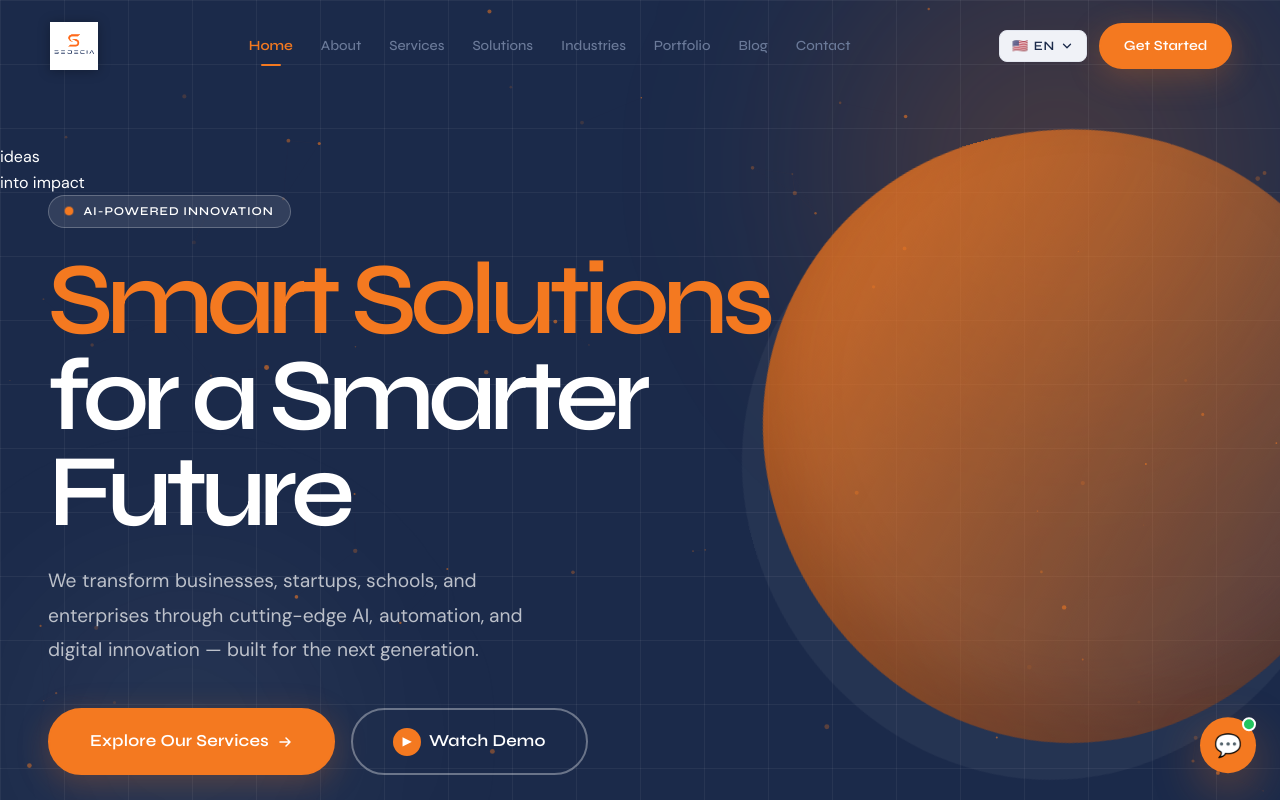
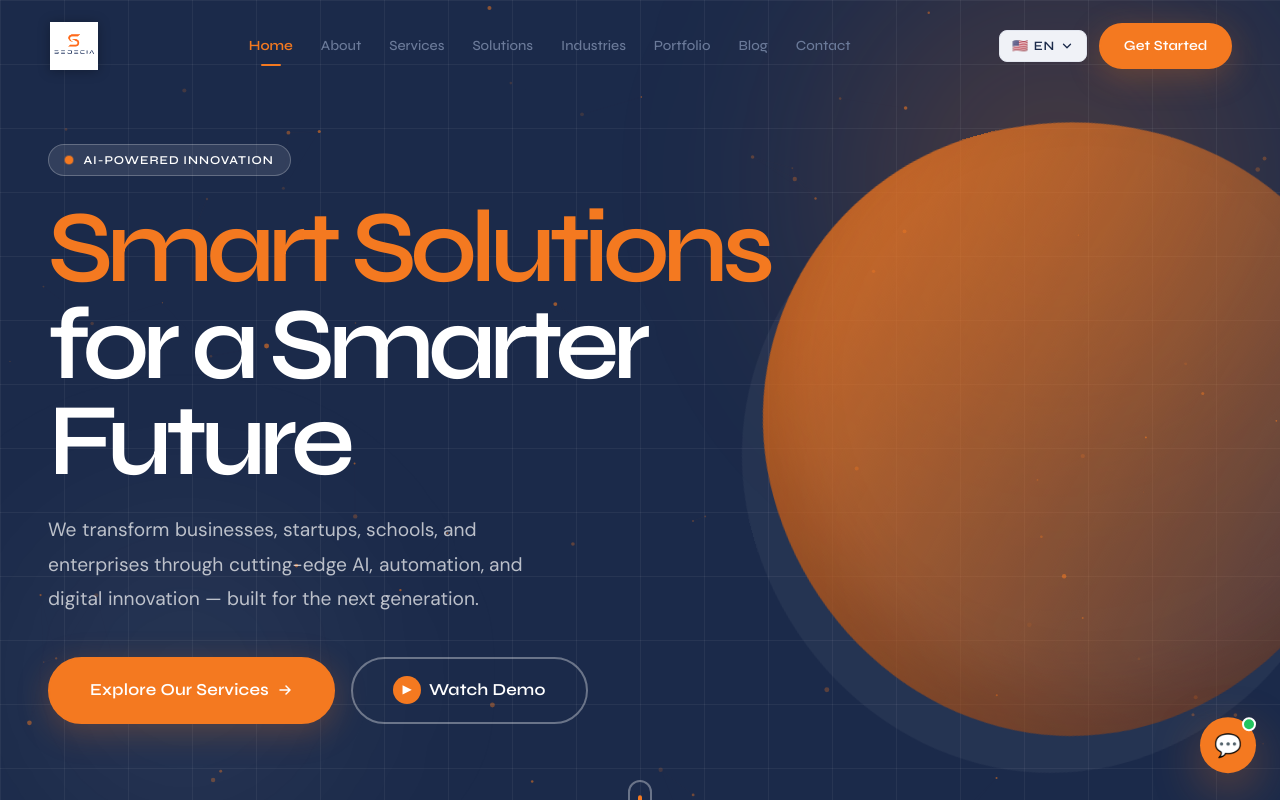
Before and after one commit to yerondereje432/sedecia, a React (Vite) app: page / in a window 1280 px wide. Shown: the top 800 px of the page. Built offline with nearby package versions, Linux system fonts and the light colour scheme.

Commit message:
Update HeroSection.jsx

```diff
--- a/src/components/sections/HeroSection.jsx
+++ b/src/components/sections/HeroSection.jsx
@@ -100,14 +100,6 @@ export default function HeroSection() {
       <div className="hero__bg-orb hero__bg-orb--2" aria-hidden="true" />
       <div className="hero__bg-grid" aria-hidden="true" />
 
-      {/* Hand-crafted visual layer: static, tactile and lightweight — not a stock video */}
-      <div className="hero__human-art" aria-hidden="true">
-        <div className="hero__human-art-shape hero__human-art-shape--large" />
-        <div className="hero__human-art-shape hero__human-art-shape--small" />
-        <div className="hero__human-art-note">ideas<br /><span>into impact</span></div>
-        <div className="hero__human-art-line" />
-      </div>
-
       {/* Floating Tech Tags */}
       {FLOATING_TAGS.map((tag, i) => (
         <motion.div
@@ -140,11 +132,11 @@ export default function HeroSection() {
 
         {/* Headline */}
         <motion.h1 className="hero__headline display-xl" variants={fadeUp} initial="hidden" animate="visible" custom={1}>
-          <span className="gradient-text">{t('hero.headline1')}</span>
+          <motion.span className="hero__headline-line gradient-text" initial={{ opacity: 0, y: 28 }} animate={{ opacity: 1, y: 0 }} transition={{ delay: .35, duration: .7 }}>{t('hero.headline1')}</motion.span>
           <br />
-          <span className="text-navy">{t('hero.headline2')}</span>
+          <motion.span className="hero__headline-line text-navy" initial={{ opacity: 0, y: 28 }} animate={{ opacity: 1, y: 0 }} transition={{ delay: .48, duration: .7 }}>{t('hero.headline2')}</motion.span>
           <br />
-          <span className="text-navy">{t('hero.headline3')}</span>
+          <motion.span className="hero__headline-line text-navy" initial={{ opacity: 0, y: 28 }} animate={{ opacity: 1, y: 0 }} transition={{ delay: .61, duration: .7 }}>{t('hero.headline3')}</motion.span>
         </motion.h1>
 
         {/* Subtext */}
```
